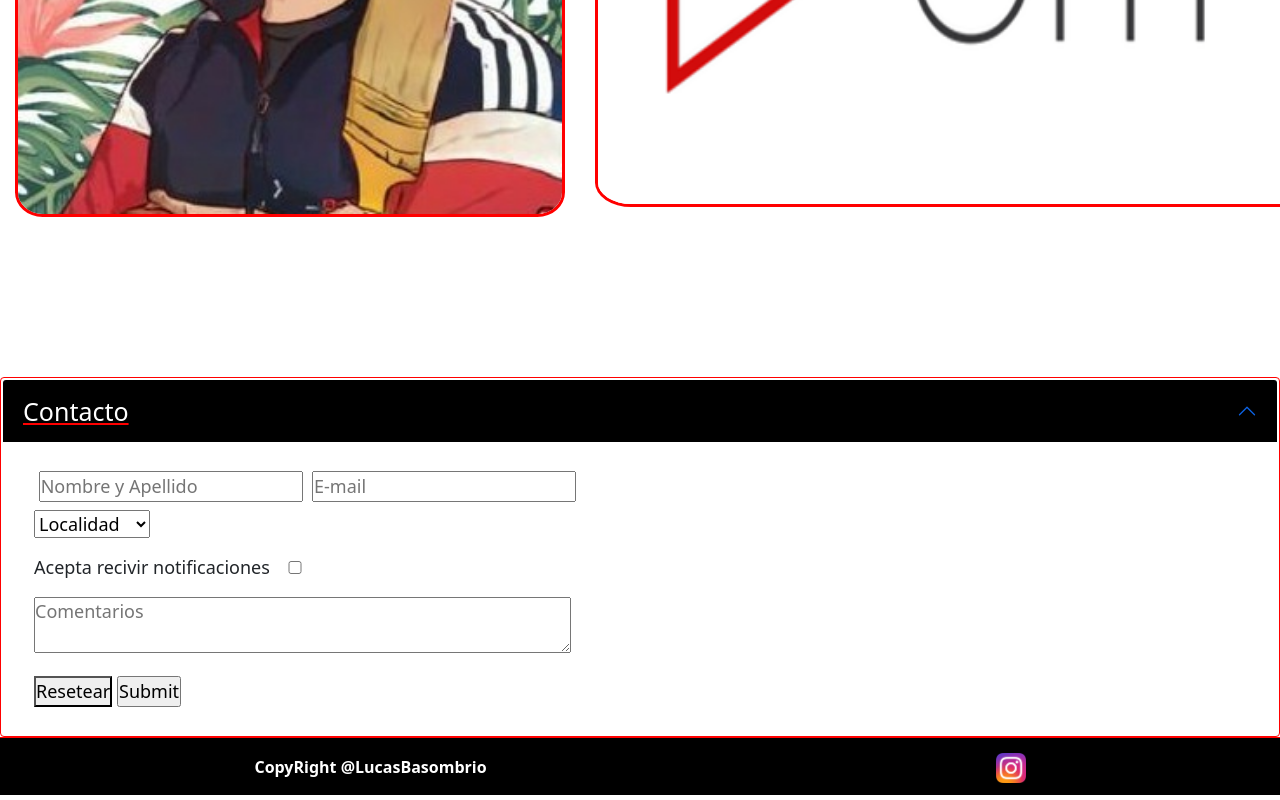
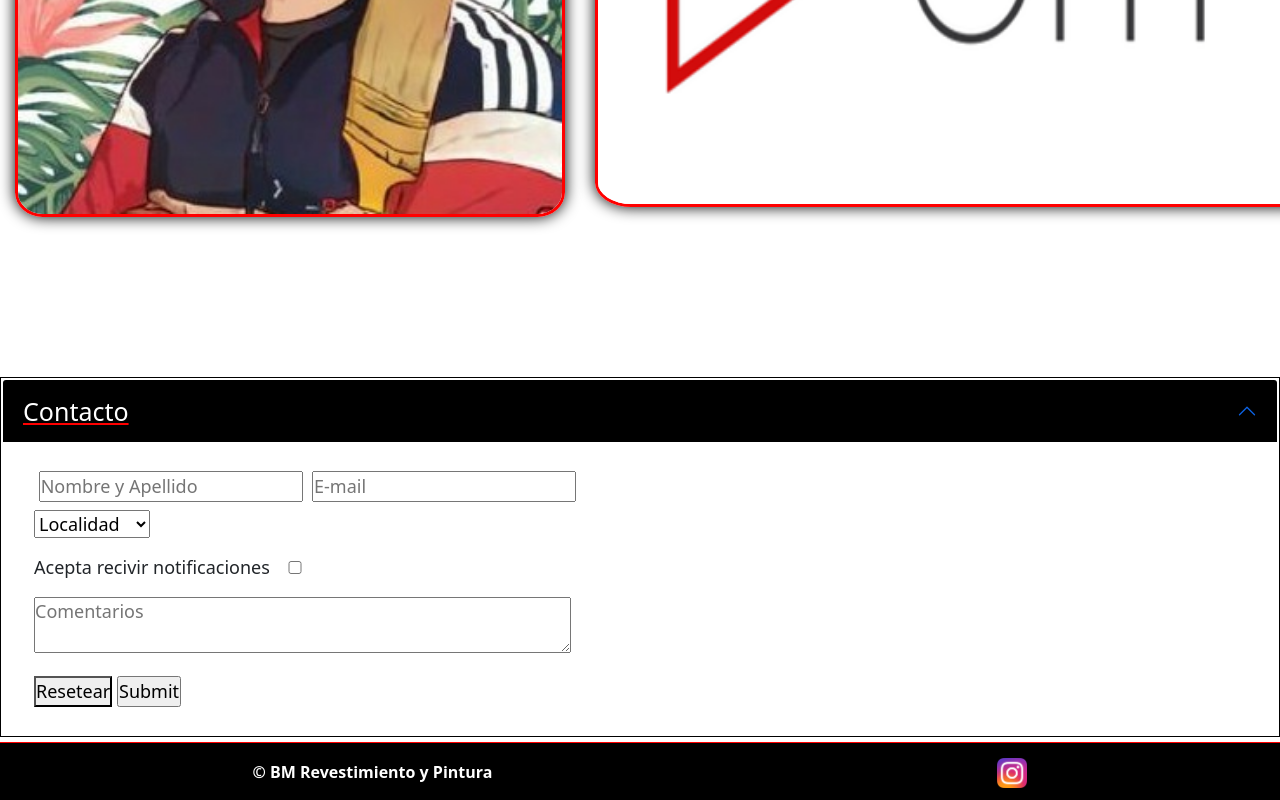
Before and after one commit to lucasbasombrio/bm_proyecto, a website: page index.html in a window 1280 px wide. Shown: the part 524-1324 px from the top of the page. Drawn offline with nearby package versions, Linux system fonts and the light colour scheme.

Commit message:
agregué mas margin al footer y shadow a las imagenes

```diff
--- a/index.html
+++ b/index.html
@@ -154,7 +154,7 @@
 
     <footer>
         <div class="footer ">
-            <p>CopyRight @LucasBasombrio</p>
+            <p>© BM Revestimiento y Pintura</p>
             <a href="https://www.instagram.com/bm_microcementos/"><img src="images/ig.png" alt="Instagram"
                     title="Instagram" width="30px"></a>
         </div>
--- a/scss/_estructuraGeneral.scss
+++ b/scss/_estructuraGeneral.scss
@@ -106,6 +106,10 @@ h2 {
     margin: 2px;
 }
 
+img {
+    box-shadow: 0 0 15px black;
+}
+
 .mauroImg {
     margin-bottom: 10px;
 }
@@ -212,6 +216,16 @@ width: 73%;
     color: white;
 }
 
+.accordion-item:last-of-type {
+    border-bottom-right-radius: 0px;
+    border-bottom-left-radius: 0px;
+}
+
+.accordion-item:first-of-type {
+    border-top-left-radius: 0px;
+    border-top-right-radius: 0px;
+}
+
 .accordion-button:not(.collapsed) {
     color: white;
     background-color: black;
@@ -220,7 +234,7 @@ width: 73%;
 
 .accordion-item {
     background-color: white;
-    border: 1px solid red;
+    border: 1px solid black;
 }
 
 
@@ -244,6 +258,7 @@ width: 73%;
 /* FIN FORM */
 
 footer {
+    margin-top: 5px;
     padding: 15px 0px 0px 0px;
     font-weight: 700;
     background-color: black;
--- a/scss/_medias.scss
+++ b/scss/_medias.scss
@@ -75,10 +75,7 @@ nav{
 
 }
 
-.accordion-item {
-    background-color: white;
-    border: 1px solid red;
-}
+
 
 .accordion-button {
 
@@ -376,10 +373,7 @@ nav{
         background-color: black;
     }
 
-    .accordion-item {
-        background-color:white;
-        border: 1px solid red;
-    }
+
 
 
     .accordion-button {
@@ -579,10 +573,7 @@ header {
         background-color: black;
     }
 
-    .accordion-item {
-        background-color:white;
-        border: 1px solid red;
-    }
+
 
     .accordion-button {
 
```
Also changed, not shown: pages/estucos.html (+1 -1 lines), pages/interiores.html (+1 -1 lines), pages/microcemento.html (+1 -1 lines), pages/quienes_somos.html (+1 -1 lines), pages/revestimientos.html (+1 -1 lines), pages/servicios.html (+1 -1 lines), css/estilo.css.
